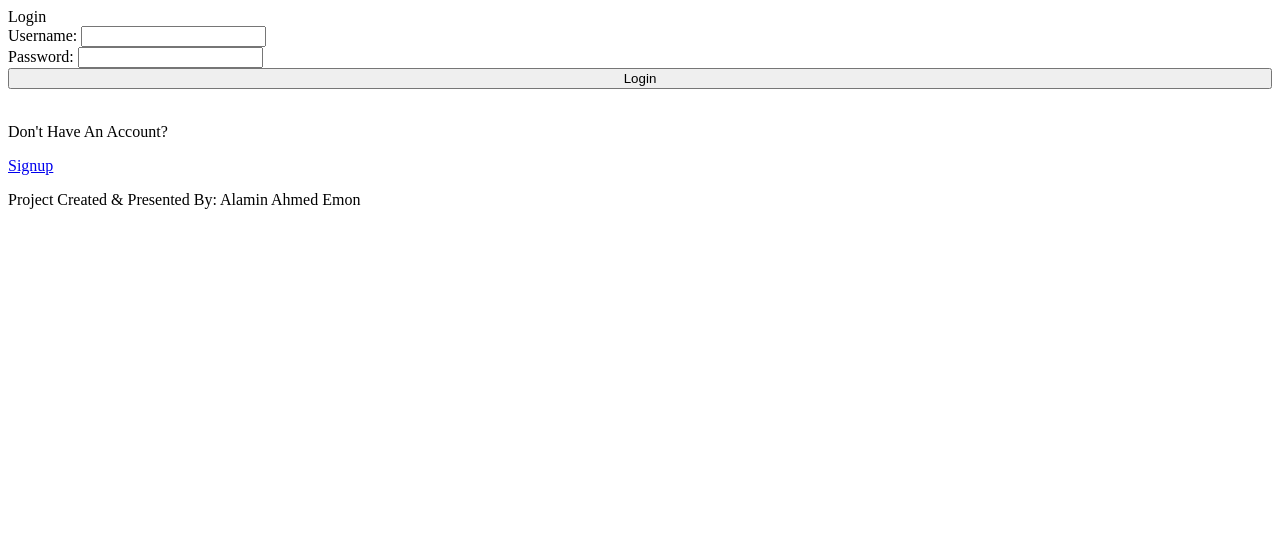
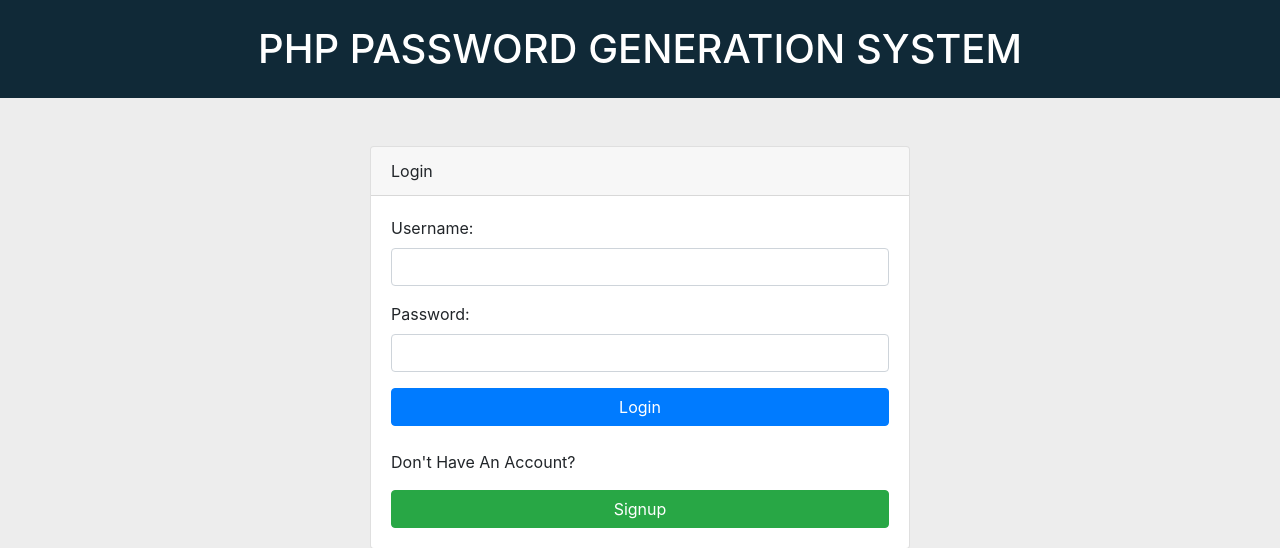
Before and after one commit to Rokaiya-Akter/PHP_Final_Task, a PHP site: page /pages/login.php in a window 1280 px wide. Shown: the top 548 px of the page. Run offline with PHP 8.4, Linux system fonts and the light colour scheme.

Commit message:
Update login.php

```diff
--- a/pages/login.php
+++ b/pages/login.php
@@ -1,3 +1,4 @@
+<?php include '../includes/header.php'; ?>
 
 
 <div class="container mt-5">
```
